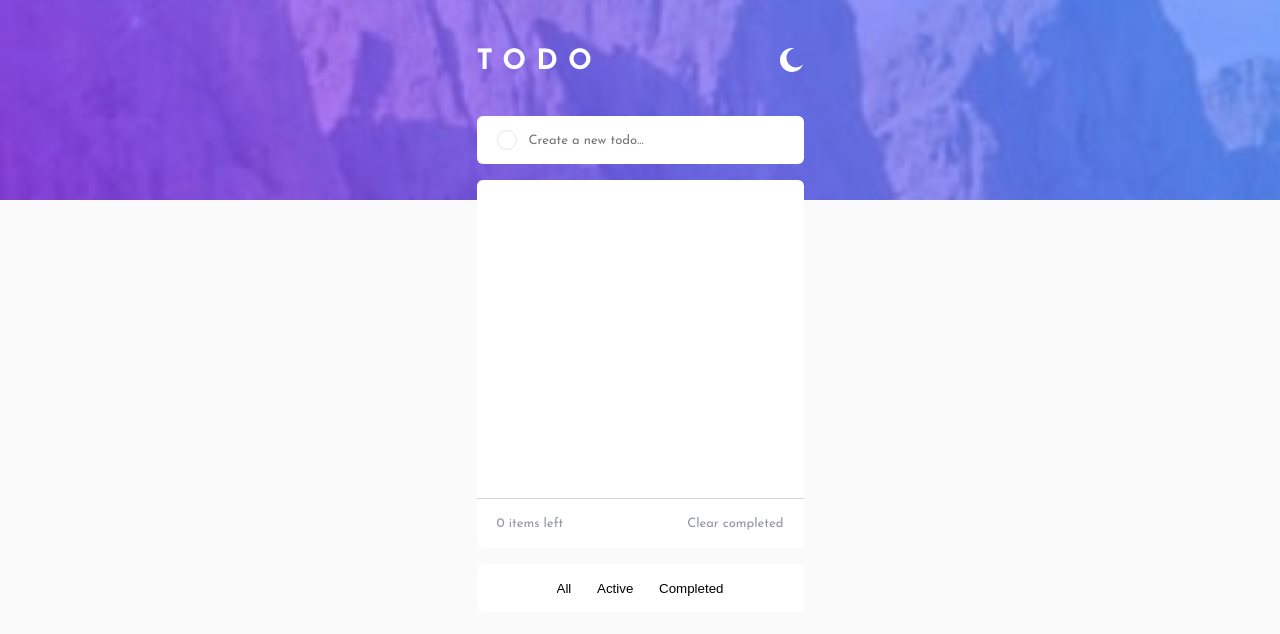
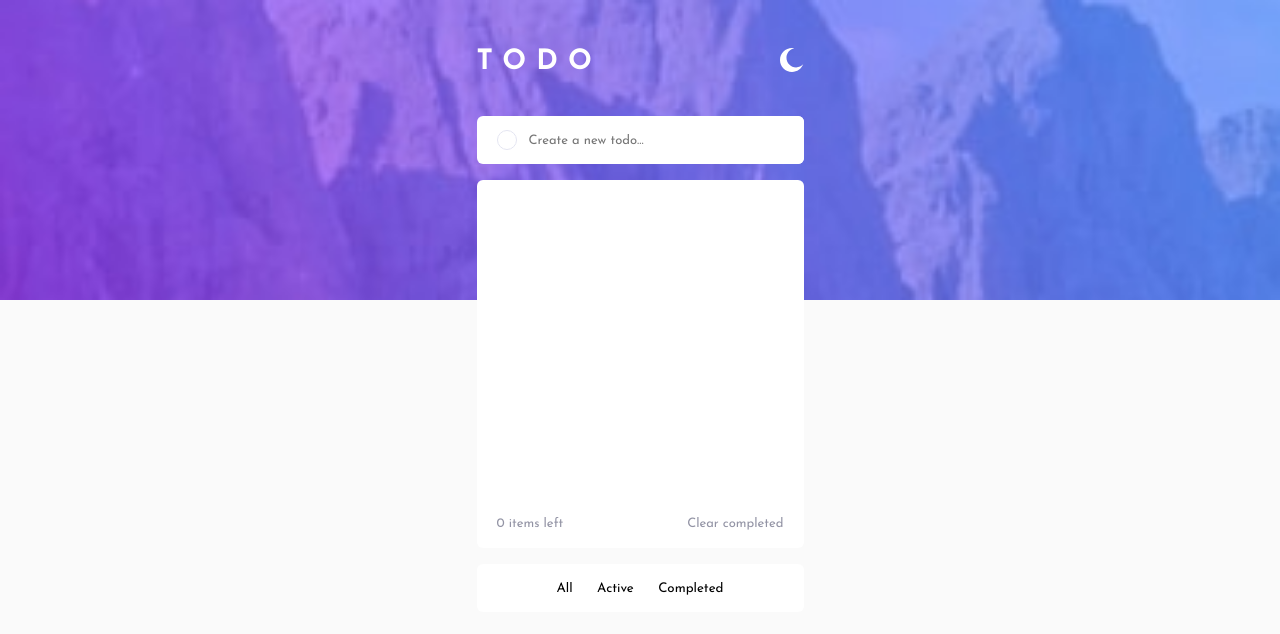
Before and after one commit to marinVcq/todo-app, a React (Create React App) app: page / in a window 1280 px wide. Shown: the top 634 px of the page. Built offline with nearby package versions, Linux system fonts and the light colour scheme.

Commit message:
[style] Minor mod

```diff
--- a/src/css/style.css
+++ b/src/css/style.css
@@ -28,6 +28,23 @@ body {
   justify-content: center;
   align-items: center; }
 
+/* Components */
+.image-background {
+  position: absolute;
+  top: 0;
+  left: 0;
+  right: 0;
+  bottom: 0;
+  width: 100vw;
+  height: 20rem;
+  background-image: url("../assets/images/bg-mobile-light.jpg");
+  background-position: center;
+  background-size: cover; }
+
+/* Media Query */
+@media only screen and (min-width: 600px) {
+  .image-background {
+    height: 30rem; } }
 .app {
   width: 100vw;
   min-height: 100vh;
@@ -77,6 +94,7 @@ body {
   justify-content: flex-start;
   align-items: center;
   width: 100%;
+  height: 100%;
   background-color: white;
   border-radius: 0.6rem;
   min-height: 4.8rem;
@@ -85,7 +103,8 @@ body {
     font-family: "Josefin Sans";
     border: none;
     font-size: 1.3rem;
-    flex-grow: 1; }
+    flex-grow: 1;
+    min-height: 4.8rem; }
     .input input:focus {
       outline: none; }
 
@@ -111,18 +130,6 @@ body {
     background-position: center;
     background-repeat: no-repeat; }
 
-.image-background {
-  position: absolute;
-  top: 0;
-  left: 0;
-  right: 0;
-  bottom: 0;
-  width: 100vw;
-  height: 20rem;
-  background-image: url("../assets/images/bg-mobile-light.jpg");
-  background-position: center;
-  background-size: cover; }
-
 .todoListContainer {
   display: flex;
   flex-direction: column;
@@ -142,8 +149,7 @@ body {
   flex-direction: row;
   justify-content: space-between;
   align-items: center;
-  padding: 0 2rem 0 2rem;
-  border-top: 0.1rem solid #d2d3db; }
+  padding: 0 2rem 0 2rem; }
   .todoInfo .itemsLeft {
     color: #9394a5;
     font-size: 1.3rem; }
@@ -212,4 +218,7 @@ body {
   padding: 0 8rem 0 8rem; }
   .filterPanel button {
     border: none;
-    background: transparent; }
+    background: transparent;
+    font-family: "Josefin Sans"; }
+  .filterPanel .active {
+    color: #3a7bfd; }
--- /dev/null
+++ b/src/sass/components/background.sass
@@ -0,0 +1,12 @@
+.image-background
+	@include set-position(absolute,0,0)
+	@include width-height(100vw, 20rem)
+	background-image: url("../assets/images/bg-mobile-light.jpg")
+	background-position: center
+	background-size: cover
+
+/* Media Query */
+
+@include respond(desktop)
+	.image-background
+		height: 30rem
--- a/src/sass/style.sass
+++ b/src/sass/style.sass
@@ -1,5 +1,20 @@
 @import './base/__mixins.sass'
 @import './base/__base.sass'
+
+/* Components */
+
+.image-background
+	@include set-position(absolute,0,0)
+	@include width-height(100vw, 20rem)
+	background-image: url("../assets/images/bg-mobile-light.jpg")
+	background-position: center
+	background-size: cover
+
+/* Media Query */
+
+@include respond(desktop)
+	.image-background
+		height: 30rem
 
 .app
 	width: 100vw
@@ -33,12 +48,12 @@
 
 .wrapper
 	@include flexbox(column, flex-start, center)
-	width: 32.7rem
-	height: 100%
+	@include width-height(32.7rem, 100%)
 
 .input
 	@include flexbox(row, flex-start, center)
 	width: 100%
+	height: 100%
 	background-color: white
 	border-radius: 0.6rem
 	min-height: 4.8rem
@@ -49,6 +64,7 @@
 		border: none
 		font-size: 1.3rem
 		flex-grow: 1
+		min-height: 4.8rem
 
 		&:focus
 			outline: none
@@ -71,12 +87,6 @@
 		background-position: center
 		background-repeat: no-repeat
 
-.image-background
-	@include set-position(absolute,0,0)
-	@include width-height(100vw, 20rem)
-	background-image: url("../assets/images/bg-mobile-light.jpg")
-	background-position: center
-	background-size: cover
 
 .todoListContainer
 	@include flexbox(column, space-between, center)
@@ -91,7 +101,6 @@
 	@include width-height(100%, 5rem)
 	@include flexbox(row, space-between, center)
 	padding: 0 2rem 0 2rem
-	border-top: 0.1rem solid hsl(233, 11%, 84%)
 
 	.itemsLeft
 		color: hsl(236, 9%, 61%)
@@ -150,3 +159,7 @@
 	button
 		border: none
 		background: transparent
+		font-family: "Josefin Sans"
+
+	.active
+		color: hsl(220, 98%, 61%)
```
Also changed, not shown: src/css/style.min.css, src/sass/components/header.sass (added), src/sass/components/wrapper.sass (added).
